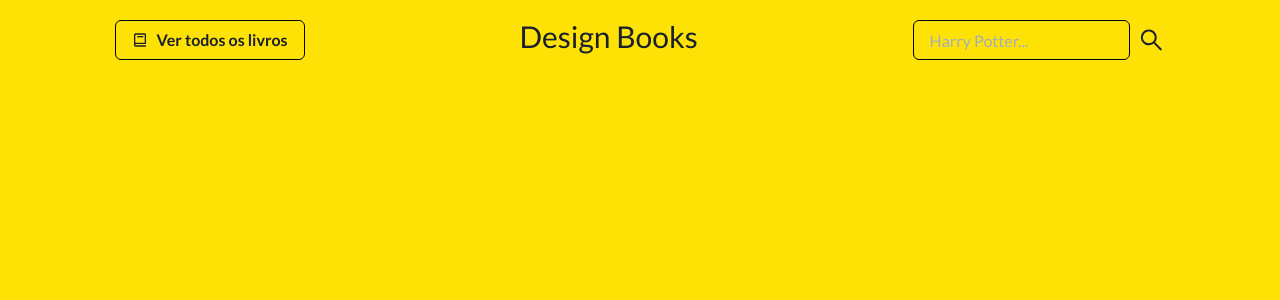
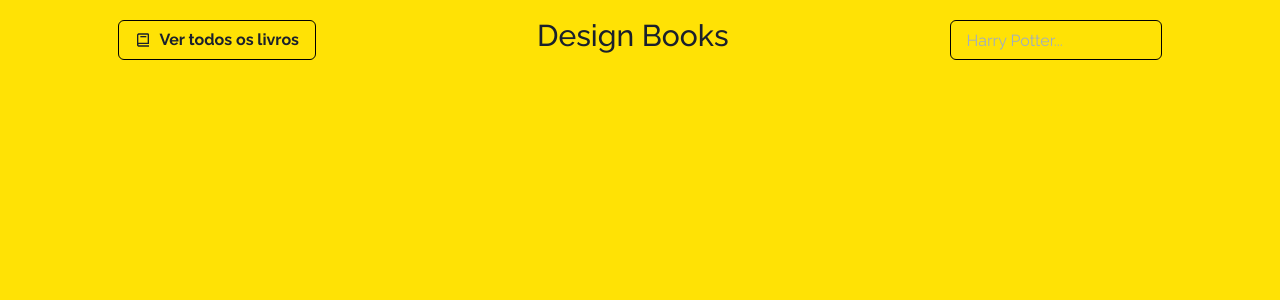
Before and after one commit to igorlourenco/design-books-challenge-foton, a Next.js app: page / in a window 1280 px wide. Shown: the top 300 px of the page. Built offline with nearby package versions, Linux system fonts and the light colour scheme.

Commit message:
feat: list books by search term

```diff
--- a/src/components/Header.tsx
+++ b/src/components/Header.tsx
@@ -1,4 +1,4 @@
-import React from 'react'
+import React, { useState } from 'react'
 import {
   Heading,
   Stack,
@@ -20,6 +20,12 @@ const Header = () => {
     onOpen,
     onClose
   } = useDisclosure()
+
+  const [searchWord, setSearchWord] = useState()
+
+  const handleChangeSearchWord = (event) => {
+    setSearchWord(event.target.value)
+  }
 
   return (
     <Stack
@@ -77,7 +83,7 @@ const Header = () => {
       </Heading>
 
       <Stack>
-        <Link display={{ md: !isOpen ? 'none' : 'inherit' }} href={'/buscar'}>
+        <Link display={{ md: !isOpen ? 'none' : 'inherit' }} href={`/buscar?search=${searchWord}`}>
           <Box size={32} as={AiOutlineSearch}/>
         </Link>
 
@@ -85,8 +91,10 @@ const Header = () => {
           base: 'none',
           md: 'flex'
         }} spacing={2} isInline alignItems="center">
-          <Input borderColor={'black'} placeholder={'Harry Potter...'}/>
-          <Box as={AiOutlineSearch} size={32}/>
+          <Input borderColor={'black'} placeholder={'Harry Potter...'} onChange={handleChangeSearchWord}/>
+          <Link display={{ md: !isOpen ? 'none' : 'inherit' }} href={`/buscar?search=${searchWord}`}>
+            <Box size={32} as={AiOutlineSearch}/>
+          </Link>
         </Stack>
       </Stack>
     </Stack>
--- a/src/pages/_document.tsx
+++ b/src/pages/_document.tsx
@@ -11,7 +11,7 @@ class MyDocument extends Document {
             <Html>
                 <Head>
                     <link rel="preconnect" href="https://fonts.gstatic.com"/>
-                    <link href="https://fonts.googleapis.com/css2?family=Lato:wght@400;500;700&display=swap"
+                    <link href="https://fonts.googleapis.com/css2?family=Raleway:wght@400;500;700&display=swap"
                           rel="stylesheet"/>
                 </Head>
                 <body>
--- a/src/style/theme.ts
+++ b/src/style/theme.ts
@@ -7,8 +7,8 @@ const colors = {
 }
 
 const fonts = {
-  heading: '\'Lato\', sans-serif',
-  body: '\'Lato\', sans-serif',
+  heading: '\'Raleway\', sans-serif',
+  body: '\'Raleway\', sans-serif',
   mono: '\'Menlo\', monospace'
 }
 
```
Also changed, not shown: src/pages/buscar.tsx (+12 -23 lines).
